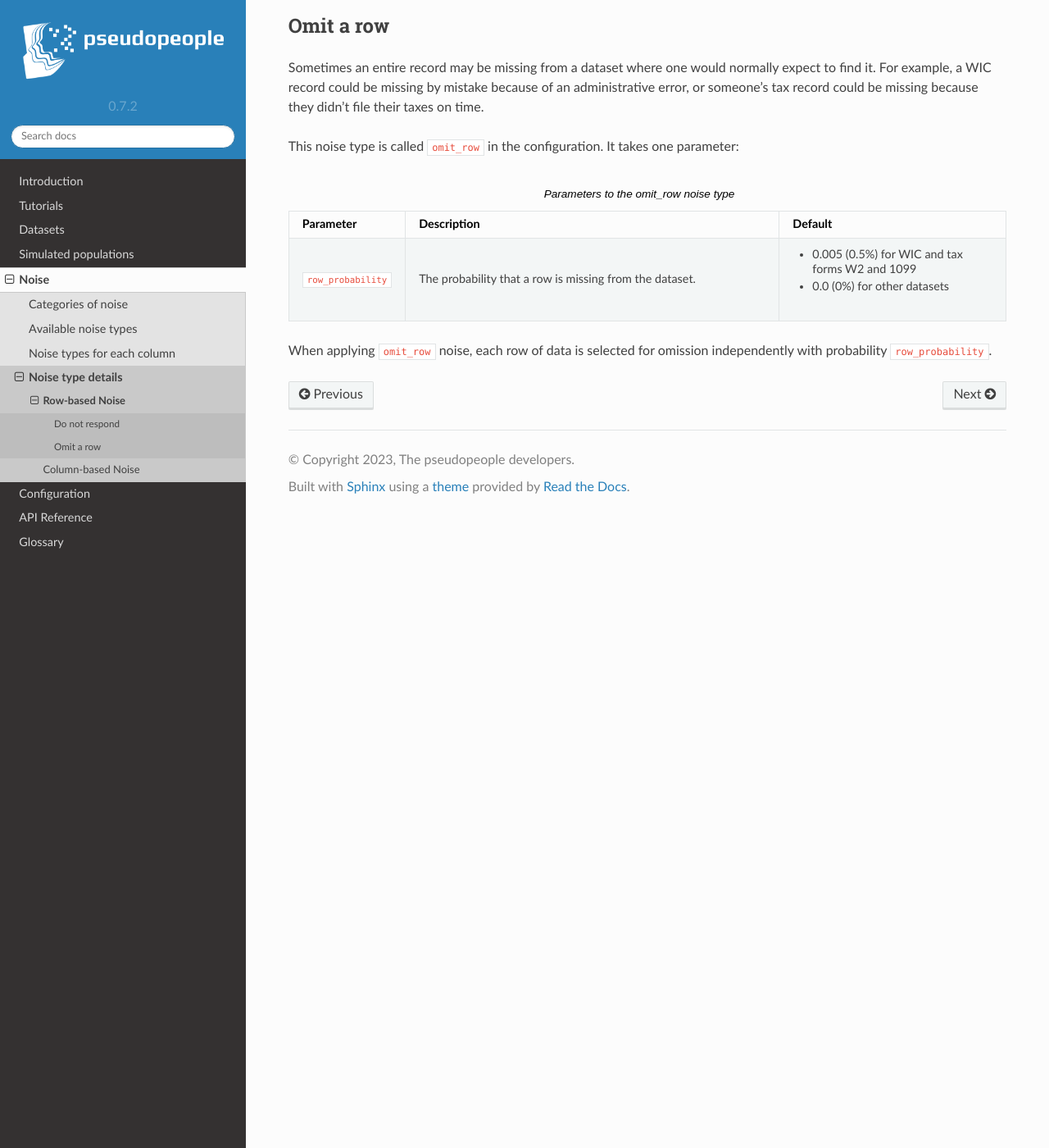
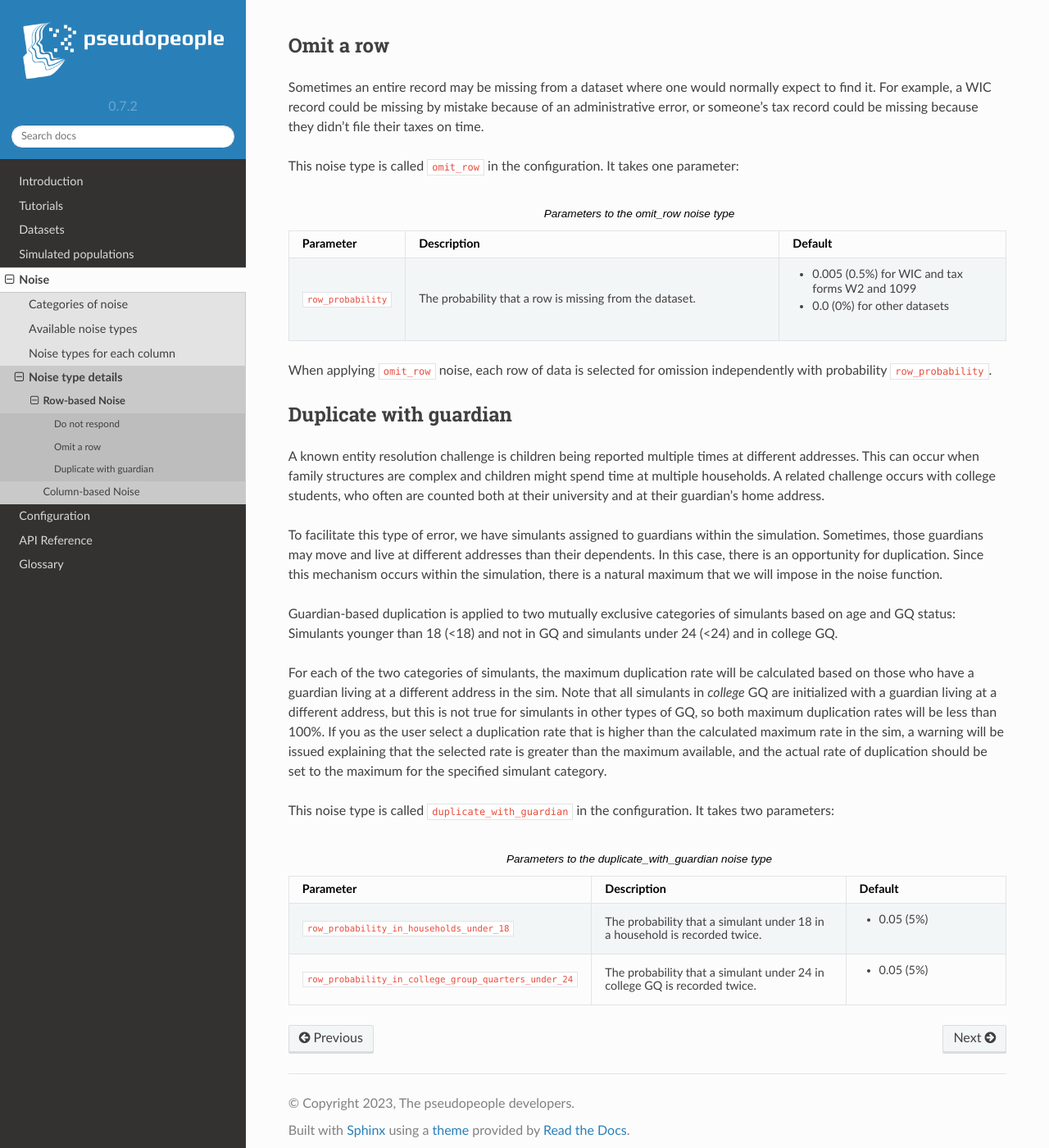
Before and after one commit to ihmeuw/pseudopeople, a Sphinx documentation site: the page built from docs/source/noise/row_noise.rst, in a window 1280 px wide and 1400 px high, scrolled down 1219 px. Shown: the whole window at 82% size. Built offline with Sphinx 7.4.7 and the Read the Docs theme 2.0.0, drawn with Linux system fonts in a browser that asks for light colours; some of the changed text lies outside the part shown.

Commit message:
Write up guardian based duplication description and parameters on row_noise page

```diff
--- a/docs/source/noise/row_noise.rst
+++ b/docs/source/noise/row_noise.rst
@@ -89,3 +89,50 @@ parameter:
 
 When applying :code:`omit_row` noise, each row of data is selected for omission
 independently with probability :code:`row_probability`.
+
+Duplicate with guardian
+-----------------------
+
+A known entity resolution challenge is children being reported multiple
+times at different addresses. This can occur when family structures are
+complex and children might spend time at multiple households. A related
+challenge occurs with college students, who often are counted both at their
+university and at their guardian’s home address.
+
+To facilitate this type of error, we have simulants assigned to guardians
+within the simulation. Sometimes, those guardians may move and live at
+different addresses than their dependents. In this case, there is an
+opportunity for duplication. Since this mechanism occurs within the
+simulation, there is a natural maximum that we will impose in the
+noise function.
+
+Guardian-based duplication is applied to two mutually exclusive categories of
+simulants based on age and GQ status: Simulants younger than 18  (<18) and not
+in GQ and simulants under 24 (<24) and in college GQ.
+
+For each of the two categories of simulants, the maximum duplication rate will
+be calculated based on those who have a guardian living at a different address
+in the sim. Note that all simulants in *college* GQ are initialized with a
+guardian living at a different address, but this is not true for simulants in
+other types of GQ, so both maximum duplication rates will be less than
+100%. If you as the user select a duplication rate that is higher than the
+calculated maximum rate in the sim, a warning will be issued explaining that
+the selected rate is greater than the maximum available, and the actual rate of
+duplication should be set to the maximum for the specified simulant category.
+
+This noise type is called :code:`duplicate_with_guardian` in the configuration.
+It takes two parameters:
+
+.. list-table:: Parameters to the duplicate_with_guardian noise type
+  :widths: 1 5 3
+  :header-rows: 1
+
+  * - Parameter
+    - Description
+    - Default
+  * - :code:`row_probability_in_households_under_18`
+    - The probability that a simulant under 18 in a household is recorded twice.
+    - * 0.05 (5%)
+  * - :code:`row_probability_in_college_group_quarters_under_24`
+    - The probability that a simulant under 24 in college GQ is recorded twice.
+    - * 0.05 (5%)
```
